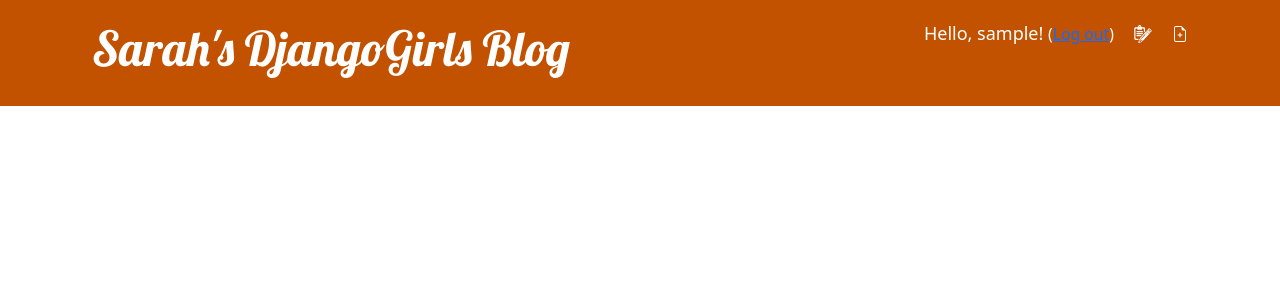
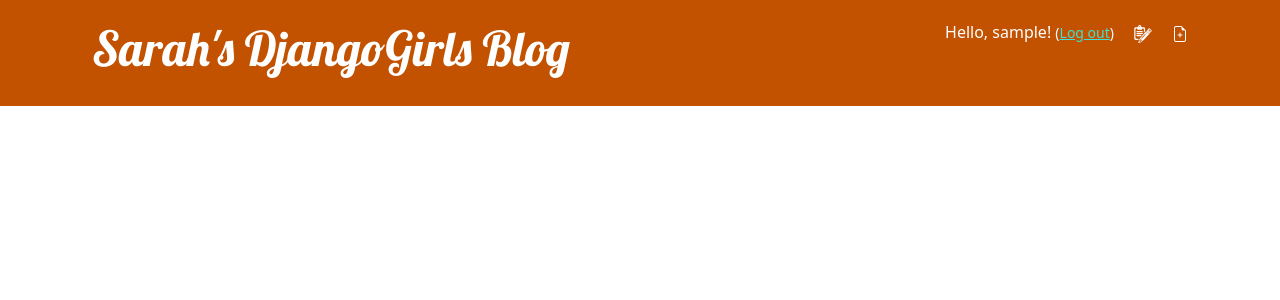
Before and after one commit to sarahelizabeth/djangogirls-blog, a Django app: page /drafts/ in a window 1280 px wide. Shown: the top 300 px of the page. Run offline with Django 3.2, Linux system fonts and the light colour scheme; the visitor is signed in with stand-in values (Sample User, id 1); data that the repository does not hold is empty.

Commit message:
styling fixes

```diff
--- a/blog/static/css/blog.css
+++ b/blog/static/css/blog.css
@@ -42,8 +42,8 @@ h4 {
     margin-right: 20px;
 }
 
-p.top-menu {
-    font-size: 18px;
+.top-menu a {
+    color: #40E0D0;
 }
 
 .post {
```
